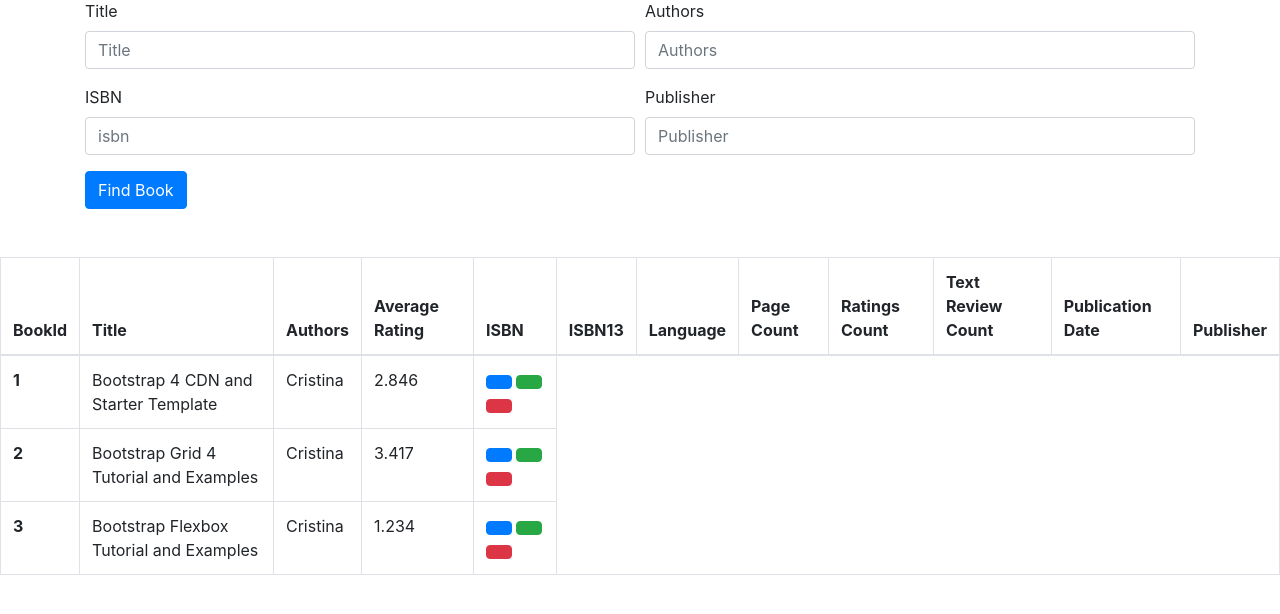
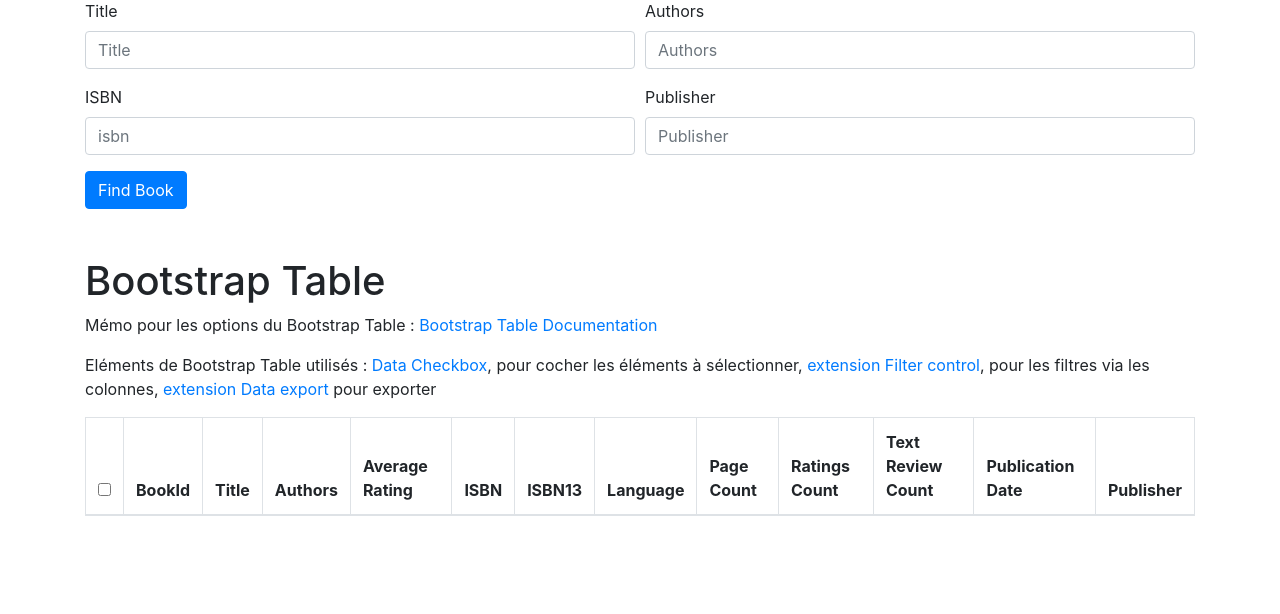
Before and after one commit to VanillaBase1lb/frappe-dev-test, a Flask app: page / in a window 1280 px wide. Shown: the part 105-719 px from the top of the page. Run offline with Flask 2, Linux system fonts and the light colour scheme; lists and menus that the app fills with data are empty.

Commit message:
add dynamic row mutation

```diff
--- a/static/index.js
+++ b/static/index.js
@@ -13,11 +13,37 @@ function getBooksFromFrappe() {
 		isbn: isbn,
 		publisher: publisher,
 	};
+	// remove empty params
+	Object.keys(params).forEach(key => params[key] === '' && delete params[key]);
 	console.log(params);
 	const options = {
 		method: 'GET',
 	};
+	var books;
 	fetch('/api/books?' + new URLSearchParams(params), options).then(res => res.json()).then(data => {
 		console.log(data);
+		books = data;
+		// fill table with books
+		let table = document.getElementById('booktable');
+		table.getElementsByTagName('tbody')[0].innerHTML = '';
+		for (let i = 0; i < books.length; i++) {
+			console.log(books[i]["title"]);
+			let row = table.getElementsByTagName('tbody')[0].insertRow();
+			let cell0 = row.insertCell(0);
+			cell0.className = "bs-checkbox";
+			cell0.innerHTML = '<input type="checkbox">';
+			row.insertCell().innerHTML = books[i]["bookID"];
+			row.insertCell().innerHTML = books[i]["title"];
+			row.insertCell().innerHTML = books[i]["authors"];
+			row.insertCell().innerHTML = books[i]["average_rating"];
+			row.insertCell().innerHTML = books[i]["isbn"];
+			row.insertCell().innerHTML = books[i]["isbn13"];
+			row.insertCell().innerHTML = books[i]["language_code"];
+			row.insertCell().innerHTML = books[i]["  num_pages"];
+			row.insertCell().innerHTML = books[i]["ratings_count"];
+			row.insertCell().innerHTML = books[i]["text_reviews_count"];
+			row.insertCell().innerHTML = books[i]["publication_date"];
+			row.insertCell().innerHTML = books[i]["publisher"];
+		}
 	});
 }
--- a/templates/index.html
+++ b/templates/index.html
@@ -58,65 +58,59 @@
 			<button id="find_book" class="btn btn-primary">Find Book</button>
 		</form>
 	</div>
-	<div class="mt-5 table-responsive">
-		<div class="row">
-			<div class="col-12">
-				<table class="table table-bordered">
+
+	<div class="container mt-5">
+		<h1>Bootstrap Table</h1>
+		<p> Mémo pour les options du Bootstrap Table : <a
+				href="http://bootstrap-table.wenzhixin.net.cn/documentation/">Bootstrap Table Documentation</a></p>
+		<p>Eléments de Bootstrap Table utilisés : <a href="http://jsfiddle.net/wenyi/e3nk137y/3178/">Data Checkbox</a>,
+			pour cocher les éléments à sélectionner, <a
+				href="https://github.com/wenzhixin/bootstrap-table-examples/blob/master/extensions/filter-control.html">extension
+				Filter control</a>, pour les filtres via les colonnes, <a
+				href="https://github.com/kayalshri/tableExport.jquery.plugin">extension Data export</a> pour exporter
+		</p>
+		<table class="table table-bordered" id="booktable">
 			<thead>
 				<tr>
-							<th scope="col">BookId</th>
-							<th scope="col">Title</th>
-							<th scope="col">Authors</th>
-							<th scope="col">Average Rating</th>
-							<th scope="col">ISBN</th>
-							<th scope="col">ISBN13</th>
-							<th scope="col">Language</th>
-							<th scope="col">Page Count</th>
-							<th scope="col">Ratings Count</th>
-							<th scope="col">Text Review Count</th>
-							<th scope="col">Publication Date</th>
-							<th scope="col">Publisher</th>
+					<!-- <th>Select</th> -->
+					<th class="bs-checkbox "><input type="checkbox"></th>
+					<th>BookId</th>
+					<th>Title</th>
+					<th>Authors</th>
+					<th>Average Rating</th>
+					<th>ISBN</th>
+					<th>ISBN13</th>
+					<th>Language</th>
+					<th>Page Count</th>
+					<th>Ratings Count</th>
+					<th>Text Review Count</th>
+					<th>Publication Date</th>
+					<th>Publisher</th>
 				</tr>
 			</thead>
 			<tbody>
-						<tr>
-							<th scope="row">1</th>
-							<td>Bootstrap 4 CDN and Starter Template</td>
-							<td>Cristina</td>
-							<td>2.846</td>
-							<td>
-								<button type="button" class="btn btn-primary"><i class="far fa-eye"></i></button>
-								<button type="button" class="btn btn-success"><i class="fas fa-edit"></i></button>
-								<button type="button" class="btn btn-danger"><i class="far fa-trash-alt"></i></button>
-							</td>
-						</tr>
-						<tr>
-							<th scope="row">2</th>
-							<td>Bootstrap Grid 4 Tutorial and Examples</td>
-							<td>Cristina</td>
-							<td>3.417</td>
-							<td>
-								<button type="button" class="btn btn-primary"><i class="far fa-eye"></i></button>
-								<button type="button" class="btn btn-success"><i class="fas fa-edit"></i></button>
-								<button type="button" class="btn btn-danger"><i class="far fa-trash-alt"></i></button>
-							</td>
-						</tr>
-						<tr>
-							<th scope="row">3</th>
-							<td>Bootstrap Flexbox Tutorial and Examples</td>
-							<td>Cristina</td>
-							<td>1.234</td>
-							<td>
-								<button type="button" class="btn btn-primary"><i class="far fa-eye"></i></button>
-								<button type="button" class="btn btn-success"><i class="fas fa-edit"></i></button>
-								<button type="button" class="btn btn-danger"><i class="far fa-trash-alt"></i></button>
-							</td>
-						</tr>
+				<!-- <tr> -->
+				<!-- 	<td class="bs-checkbox "><input type="checkbox"></td> -->
+				<!-- 	<td>Valérie</td> -->
+				<!-- 	<td>01/09/2015</td> -->
+				<!-- 	<td>Français</td> -->
+				<!-- 	<td>12/20</td> -->
+				<!-- </tr> -->
+				<!-- <tr> -->
+				<!-- 	<td class="bs-checkbox "><input type="checkbox"></td> -->
+				<!-- 	<td>Eric</td> -->
+				<!-- 	<td>05/09/2015</td> -->
+				<!-- 	<td>Philosophie</td> -->
+				<!-- 	<td>8/20</td> -->
+				<!-- </tr> -->
 			</tbody>
 		</table>
+		<!-- <button id="find_book" class="btn btn-primary">Find Book</button> -->
 	</div>
-		</div>
-	</div>
+
+
+
+
 </body>
 
 </html>
```
Lines whose indentation alone changed are shown as unchanged.
